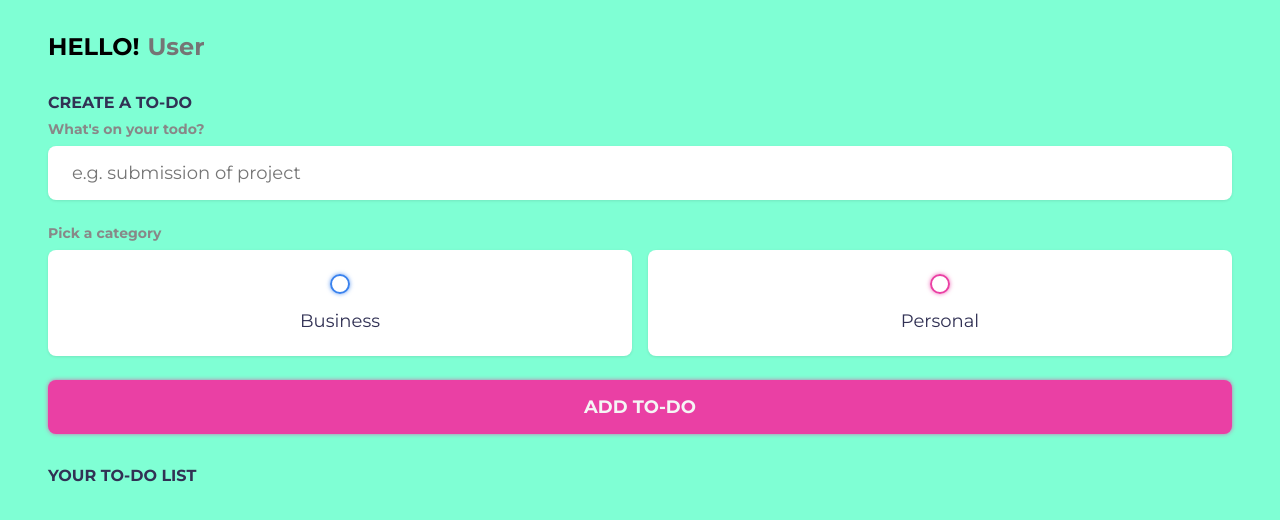
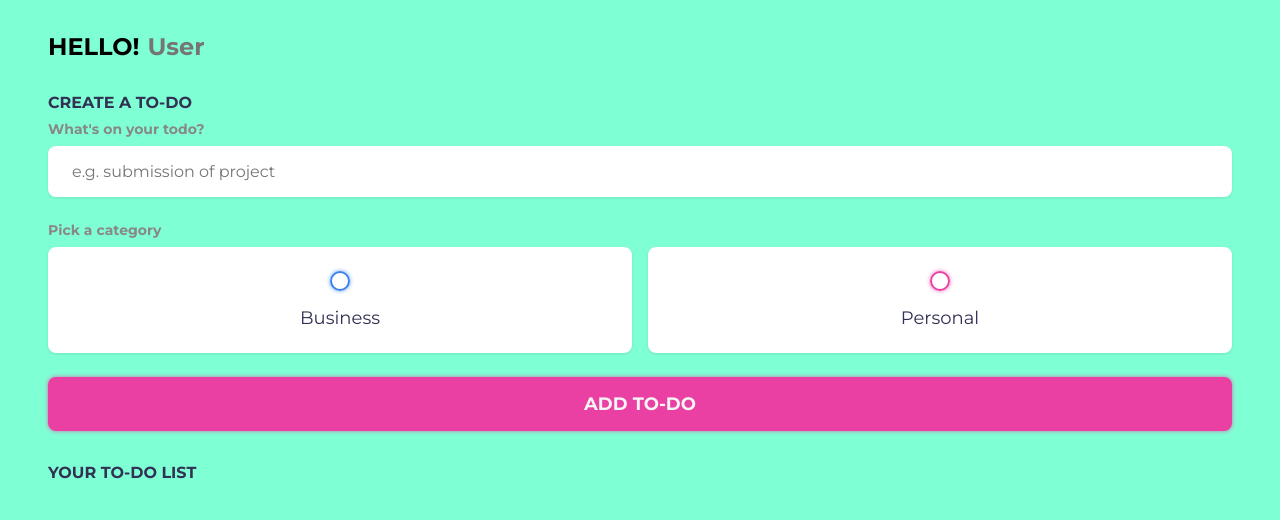
Before and after one commit to ravikumar8043/todo-list, a plain HTML site: page index.html in a window 1280 px wide. Drawn offline with Linux system fonts and the light colour scheme.

Commit message:
Update styles.css

```diff
--- a/styles.css
+++ b/styles.css
@@ -78,7 +78,7 @@ h4 {
 .create-todo input[type="text"] {
 	display: block;
 	width: 100%;
-	font-size: 1.125rem;
+	font-size: 1rem;
 	padding: 1rem 1.5rem;
 	color: var(--dark);
 	background-color: #FFF;
```
